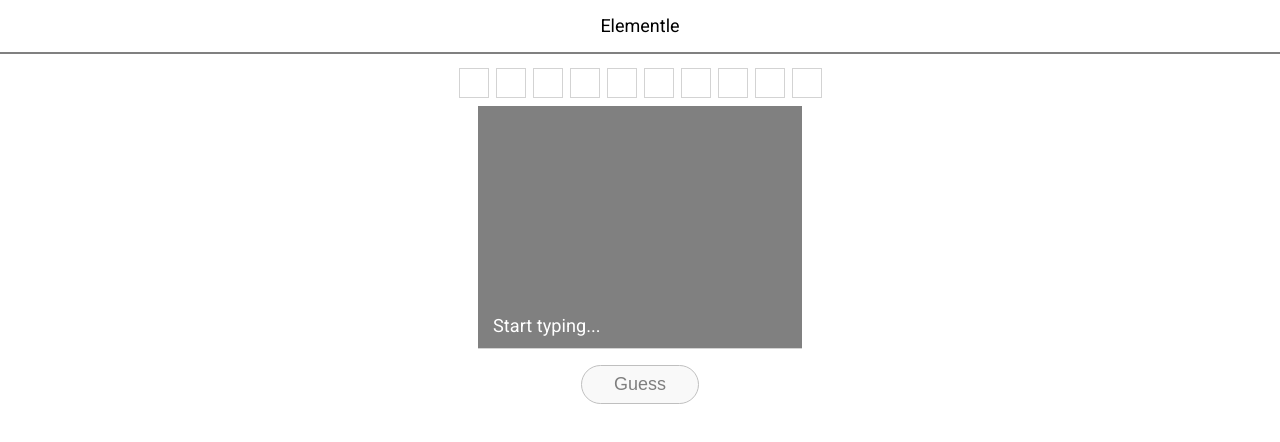
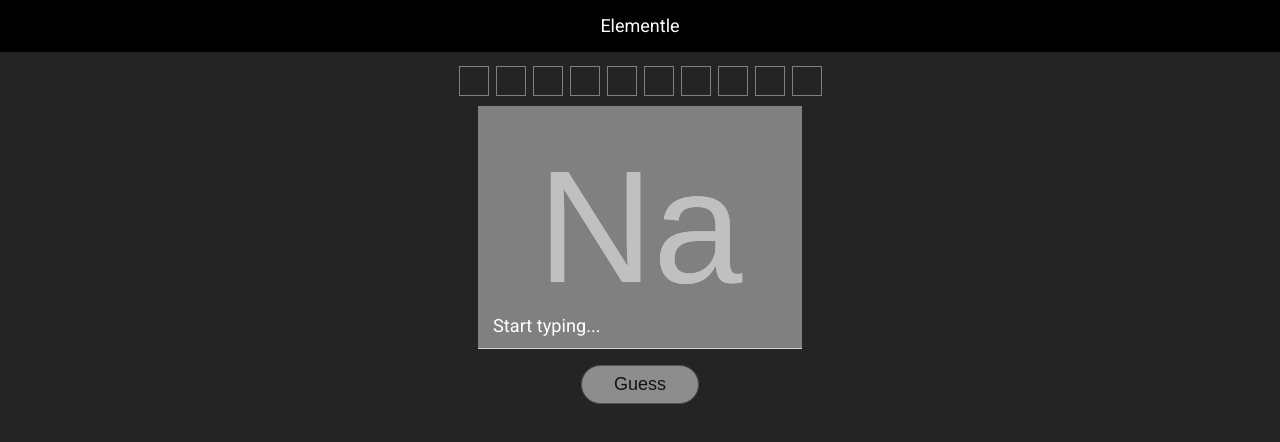
Before and after one commit to nickpeterb/periodic-wordle, an Angular app: page / in a window 1280 px wide. Shown: the top 442 px of the page. Built offline with nearby package versions, Linux system fonts and the light colour scheme.

Commit message:
more shit

```diff
--- a/src/app/app.component.css
+++ b/src/app/app.component.css
@@ -4,7 +4,7 @@
   display: flex;
   justify-content: center;
   padding: 1rem 0;
-  border-bottom: 2px solid grey;
+  background-color: black;
 }
 
 .app-body {
--- a/src/app/home/home.component.css
+++ b/src/app/home/home.component.css
@@ -11,33 +11,31 @@
   width: 100%;
   display: flex;
   gap: 0.5em;
-  margin-bottom: 0.5rem;
   justify-content: center;
 }
 
 .ansBox {
   height: 2em;
   width: 2em;
-  border: 1px solid lightgray;
+  border: 1px solid gray;
   color: white;
   display: flex;
   align-items: center;
   justify-content: center;
 }
 
-.guessesLeft {
-  margin-top: 15px;
+.green-text {
+  color: #4caf50;
 }
 
-.guessesLeft span {
-  background-color: black;
-  color: white;
-  padding: 1px 5px;
-  border-radius: 50%;
+.mass-hint {
+  width: 2em;
+  height: 3px;
+  margin: 2px auto;
 }
 
-.input-form {
-  --input-width: 324px; /* 2em at 140px */
+.result {
+  margin-bottom: 10px;
 }
 
 .suggested {
@@ -86,12 +84,13 @@ input {
   background-color: inherit;
   color: transparent;
   text-shadow: 0px 0px 0px white;
-  opacity: 0.5;
+  opacity: 0.3;
 }
 
 input::placeholder {
   text-align: center;
   color: white;
+  opacity: 0.5;
 }
 
 input:placeholder-shown {
--- a/src/app/home/home.component.html
+++ b/src/app/home/home.component.html
@@ -1,30 +1,40 @@
 <div class="home">
   <div class="answers">
-    <div
-      class="ansBox"
-      *ngFor="let _ of [].constructor(totalGuesses); let i = index"
-      [ngStyle]="{ 'background-color': guesses[i]?.color }"
-    >
-      {{ guesses[i]?.symbol }}
+    <div *ngFor="let _ of [].constructor(totalGuesses); let i = index">
+      <div class="ansBox" [ngStyle]="{ 'background-color': guesses[i]?.color }">
+        {{ guesses[i]?.symbol }}
+      </div>
+      <div
+        *ngIf="guesses[i]"
+        style="margin-bottom: 1rem"
+        [ngClass]="{
+          'green-text': guesses[i]?.category === answer.category
+        }"
+      >
+        <div *ngIf="guesses[i].number < answer.number" class="mass-hint">
+          Low
+        </div>
+        <div *ngIf="guesses[i].number > answer.number" class="mass-hint">
+          High
+        </div>
+      </div>
     </div>
   </div>
 
-  <div *ngIf="closestMassElem">
-    Closest Mass: {{ closestMassElem.name }} ({{ closestMassElem.mass }} u)
-  </div>
+  <div class="result">{{ result }}</div>
 
   <form class="input-form" id="input-form" (keydown.enter)="guess($event)">
     <div>
       <div class="suggested" *ngIf="suggestedElem" (click)="focusInput()">
-        <span class="number" *ngIf="suggestedElem.number">{{
+        <span class="number" *ngIf="suggestedElem.number >= 0">{{
           suggestedElem.number
         }}</span>
         <span class="cat">{{ suggestedElem.category }}</span>
         <div class="name-wrap">
           <span class="name">{{ suggestedElem.name }}</span>
-          <span class="mass" *ngIf="suggestedElem.mass >= 0"
+          <!--<span class="mass" *ngIf="suggestedElem.mass >= 0"
             >{{ suggestedElem.mass }}u</span
-          >
+          >-->
         </div>
       </div>
       <div
@@ -35,7 +45,7 @@
           id="elem-input"
           [formControl]="inputFormControl"
           (ngModelChange)="onChange($event)"
-          placeholder=""
+          placeholder="Na"
         />
       </div>
     </div>
@@ -50,6 +60,5 @@
     Guess
   </button>
 
-  <div>{{ result }}</div>
   <button *ngIf="isDone" (click)="tryAgain()">Try Again</button>
 </div>
--- a/src/app/home/home.component.ts
+++ b/src/app/home/home.component.ts
@@ -1,7 +1,7 @@
 import { Component, OnInit } from '@angular/core';
 import { FormControl, Validators } from '@angular/forms';
 import { elements } from 'src/assets/elements';
-import { PeriodicTable } from 'src/assets/PeriodicTable';
+//import { PeriodicTable } from 'src/assets/PeriodicTable';
 import { symbols } from 'src/assets/symbols';
 import { Element } from 'src/periodic-interfaces';
 
@@ -18,8 +18,6 @@ export class HomeComponent implements OnInit {
   totalGuesses: number = 10;
   guessesLeft: number = this.totalGuesses;
   guesses: Element[] = [];
-  closestMassDiff: number = 0;
-  closestMassElem!: Element;
   suggestedElem: Element | null = null;
 
   constructor() {
@@ -32,6 +30,7 @@ export class HomeComponent implements OnInit {
       name: 'Start typing...',
       mass: -1,
       category: '',
+      number: -1,
     };
     this.focusInput();
   }
@@ -60,8 +59,8 @@ export class HomeComponent implements OnInit {
       this.result = 'You got it!';
       this.isDone = true;
     } else {
-      const answerMass: number = this.answer.mass;
-      const guessMass: number = guessElem.mass;
+      const answerMass: number = this.answer.number;
+      const guessMass: number = guessElem.number;
 
       // Set Mass
       let massText = '';
@@ -73,17 +72,7 @@ export class HomeComponent implements OnInit {
       if (this.answer.category === guessElem.category) catText = 'Correct';
       else catText = 'Wrong';
 
-      // Set elem with closest mass
-      const massDiff = Math.abs(answerMass - guessMass);
-      if (massDiff > this.closestMassDiff) {
-        this.closestMassDiff = massDiff;
-        console.log(guessElem);
-        this.closestMassElem = guessElem;
-      }
-
-      //
-
-      this.result = `Mass is ${massText}, ${catText} Category`;
+      this.result = `Weight is ${massText}, ${catText} Category`;
     }
     this.inputFormControl.setValue('');
     this.focusInput();
@@ -98,12 +87,14 @@ export class HomeComponent implements OnInit {
         name: 'Start typing...',
         mass: -1,
         category: '',
+        number: -1,
       };
     else
       this.suggestedElem = {
         name: 'Not an element',
         mass: -1,
         category: '',
+        number: -1,
       };
   }
 
@@ -113,7 +104,7 @@ export class HomeComponent implements OnInit {
 
   getRandomElement(): Element {
     const index = Math.floor(Math.random() * (symbols.length - 1));
-    const symbol = symbols[index];
+    const symbol = Object.keys(elements)[index];
     const elem = elements[symbol];
     return { symbol, ...elem };
   }
@@ -142,6 +133,7 @@ export class HomeComponent implements OnInit {
       const elem = PeriodicTable[key];
       const colorkey = elem.category.replace(/\s/g, '');
       const color = this.colors[colorkey];
+      if (!elem.category.includes('unknown'))
         res[elem.symbol] = {
           mass: Math.round(elem.atomic_mass * 100) / 100,
           number: elem.number,
@@ -155,14 +147,28 @@ export class HomeComponent implements OnInit {
 
 /*
 
+
   colors: any = {
     diatomicnonmetal: '#2196F3',
     noblegas: '#78909C',
-    alkalimetal: '#4CAF50',
+    alkalimetal: '#F44336',
     alkalineearthmetal: '#F44336',
     metalloid: '#FFC107',
     polyatomicnonmetal: '#009688',
-    posttransitionmetal: '#4CAF50',
+    post-transitionmetal: '#E91E63',
+    transitionmetal: '#673AB7',
+    lanthanide: '#8D6E63',
+    actinide: '#3F51B5',
+  };
+
+colors: any = {
+    diatomicnonmetal: '#2196F3',
+    noblegas: '#78909C',
+    alkalimetal: '#F44336',
+    alkalineearthmetal: '#F44336',
+    metalloid: '#FFC107',
+    polyatomicnonmetal: '#009688',
+    posttransitionmetal: '#E91E63',
     transitionmetal: '#673AB7',
     lanthanide: '#8D6E63',
     actinide: '#3F51B5',
--- a/src/assets/elements.ts
+++ b/src/assets/elements.ts
@@ -25,7 +25,7 @@ export const elements: {
     symbol: 'Li',
     name: 'Lithium',
     category: 'alkali metal',
-    color: '#4CAF50',
+    color: '#F44336',
   },
   Be: {
     mass: 9.01,
@@ -89,7 +89,7 @@ export const elements: {
     symbol: 'Na',
     name: 'Sodium',
     category: 'alkali metal',
-    color: '#4CAF50',
+    color: '#F44336',
   },
   Mg: {
     mass: 24.31,
@@ -105,6 +105,7 @@ export const elements: {
     symbol: 'Al',
     name: 'Aluminium',
     category: 'post-transition metal',
+    color: '#E91E63',
   },
   Si: {
     mass: 28.09,
@@ -152,7 +153,7 @@ export const elements: {
     symbol: 'K',
     name: 'Potassium',
     category: 'alkali metal',
-    color: '#4CAF50',
+    color: '#F44336',
   },
   Ca: {
     mass: 40.08,
@@ -248,6 +249,7 @@ export const elements: {
     symbol: 'Ga',
     name: 'Gallium',
     category: 'post-transition metal',
+    color: '#E91E63',
   },
   Ge: {
     mass: 72.63,
@@ -295,7 +297,7 @@ export const elements: {
     symbol: 'Rb',
     name: 'Rubidium',
     category: 'alkali metal',
-    color: '#4CAF50',
+    color: '#F44336',
   },
   Sr: {
     mass: 87.62,
@@ -391,6 +393,7 @@ export const elements: {
     symbol: 'In',
     name: 'Indium',
     category: 'post-transition metal',
+    color: '#E91E63',
   },
   Sn: {
     mass: 118.71,
@@ -398,6 +401,7 @@ export const elements: {
     symbol: 'Sn',
     name: 'Tin',
     category: 'post-transition metal',
+    color: '#E91E63',
   },
   Sb: {
     mass: 121.76,
@@ -437,7 +441,7 @@ export const elements: {
     symbol: 'Cs',
     name: 'Cesium',
     category: 'alkali metal',
-    color: '#4CAF50',
+    color: '#F44336',
   },
   Ba: {
     mass: 137.33,
@@ -645,6 +649,7 @@ export const elements: {
     symbol: 'Tl',
     name: 'Thallium',
     category: 'post-transition metal',
+    color: '#E91E63',
   },
   Pb: {
     mass: 207.21,
@@ -652,6 +657,7 @@ export const elements: {
     symbol: 'Pb',
     name: 'Lead',
     category: 'post-transition metal',
+    color: '#E91E63',
   },
   Bi: {
     mass: 208.98,
@@ -659,6 +665,7 @@ export const elements: {
     symbol: 'Bi',
     name: 'Bismuth',
     category: 'post-transition metal',
+    color: '#E91E63',
   },
   Po: {
     mass: 209,
@@ -666,6 +673,7 @@ export const elements: {
     symbol: 'Po',
     name: 'Polonium',
     category: 'post-transition metal',
+    color: '#E91E63',
   },
   At: {
     mass: 210,
@@ -689,7 +697,7 @@ export const elements: {
     symbol: 'Fr',
     name: 'Francium',
     category: 'alkali metal',
-    color: '#4CAF50',
+    color: '#F44336',
   },
   Ra: {
     mass: 226,
@@ -859,27 +867,6 @@ export const elements: {
     category: 'transition metal',
     color: '#673AB7',
   },
-  /*Mt: {
-    mass: 278,
-    number: 109,
-    symbol: 'Mt',
-    name: 'Meitnerium',
-    category: 'unknown, probably transition metal',
-  },
-  Ds: {
-    mass: 281,
-    number: 110,
-    symbol: 'Ds',
-    name: 'Darmstadtium',
-    category: 'unknown, probably transition metal',
-  },
-  Rg: {
-    mass: 282,
-    number: 111,
-    symbol: 'Rg',
-    name: 'Roentgenium',
-    category: 'unknown, probably transition metal',
-  },*/
   Cn: {
     mass: 285,
     number: 112,
@@ -888,53 +875,12 @@ export const elements: {
     category: 'transition metal',
     color: '#673AB7',
   },
-  /*Nh: {
-    mass: 286,
-    number: 113,
-    symbol: 'Nh',
-    name: 'Nihonium',
-    category: 'unknown, probably transition metal',
-  },*/
   Fl: {
     mass: 289,
     number: 114,
     symbol: 'Fl',
     name: 'Flerovium',
     category: 'post-transition metal',
+    color: '#E91E63',
   },
-  /*Mc: {
-    mass: 289,
-    number: 115,
-    symbol: 'Mc',
-    name: 'Moscovium',
-    category: 'unknown, probably post-transition metal',
-  },
-  Lv: {
-    mass: 293,
-    number: 116,
-    symbol: 'Lv',
-    name: 'Livermorium',
-    category: 'unknown, probably post-transition metal',
-  },
-  Ts: {
-    mass: 294,
-    number: 117,
-    symbol: 'Ts',
-    name: 'Tennessine',
-    category: 'unknown, probably metalloid',
-  },
-  Og: {
-    mass: 294,
-    number: 118,
-    symbol: 'Og',
-    name: 'Oganesson',
-    category: 'unknown, predicted to be noble gas',
-  },
-  Uue: {
-    mass: 315,
-    number: 119,
-    symbol: 'Uue',
-    name: 'Ununennium',
-    category: 'unknown, but predicted to be an alkali metal',
-  },*/
 };
--- a/src/periodic-interfaces.ts
+++ b/src/periodic-interfaces.ts
@@ -1,8 +1,8 @@
 export interface Element {
-  mass: number;
+  mass?: number;
   category: string;
   name: string;
-  number?: number;
+  number: number;
   symbol?: string;
   color?: string;
 }
--- a/src/styles.css
+++ b/src/styles.css
@@ -1,4 +1,12 @@
 /* You can add global styles to this file, and also import other style files */
 
-html, body { height: 100%; }
-body { margin: 0; font-family: Roboto, "Helvetica Neue", sans-serif; }
+html,
+body {
+  height: 100%;
+}
+body {
+  margin: 0;
+  font-family: Roboto, "Helvetica Neue", sans-serif;
+  background-color: #242424;
+  color: white;
+}
```
Also changed, not shown: package.json (+10 -3 lines), server.js (added, +8 -0 lines), 1 other file (tests, documents, lock files or other folders). Lines whose indentation alone changed are shown as unchanged.
